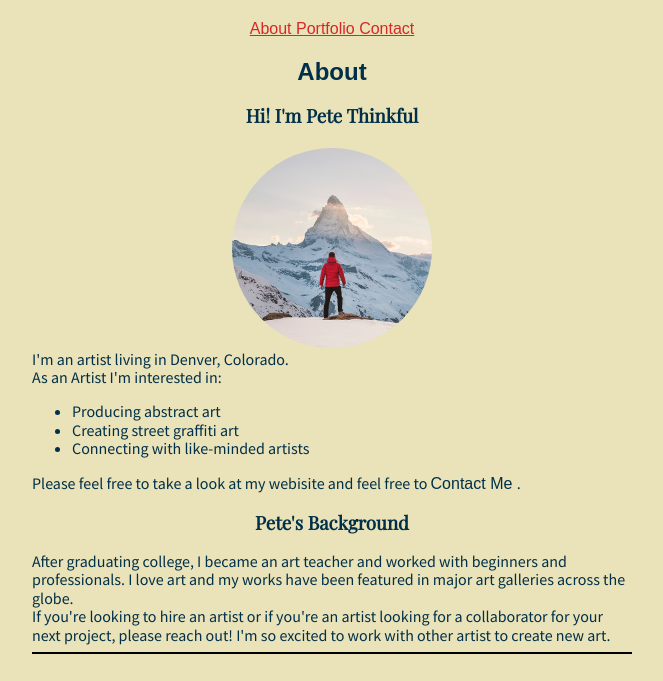
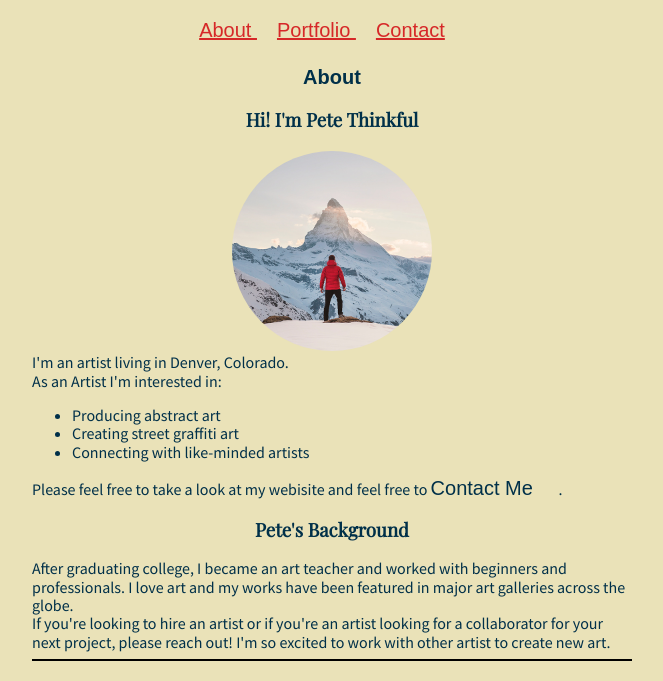
Before and after one commit to danielfazah/Pete-Thinkful-Project, a plain HTML site: page index.html in a window 1280 px wide. Shown: the part 63-744 px from the top of the page, without its empty margins (308-971 px from the left). Drawn offline with nearby package versions, Linux system fonts and the light colour scheme.

Commit message:
Update style.css

```diff
--- a/style.css
+++ b/style.css
@@ -2,7 +2,9 @@
 @import url("https://fonts.googleapis.com/css2?family=Playfair+Display&family=Source+Sans+Pro:wght@400&display=swap");
 a{
   font-family: arial, sans-serif;
-  font-size=20 px
+  font-size: 20px;
+  margin-right: 20px;
+
 }
 a:link{
   color:#d62828;
```
